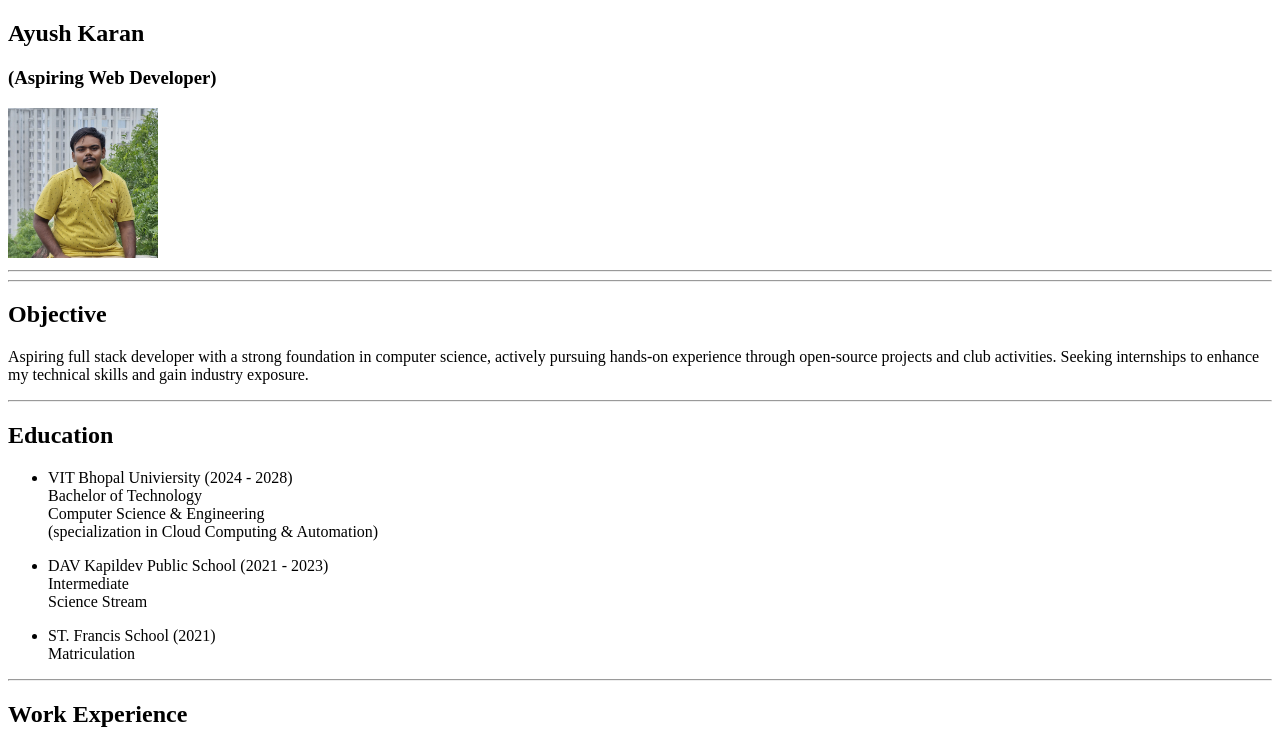
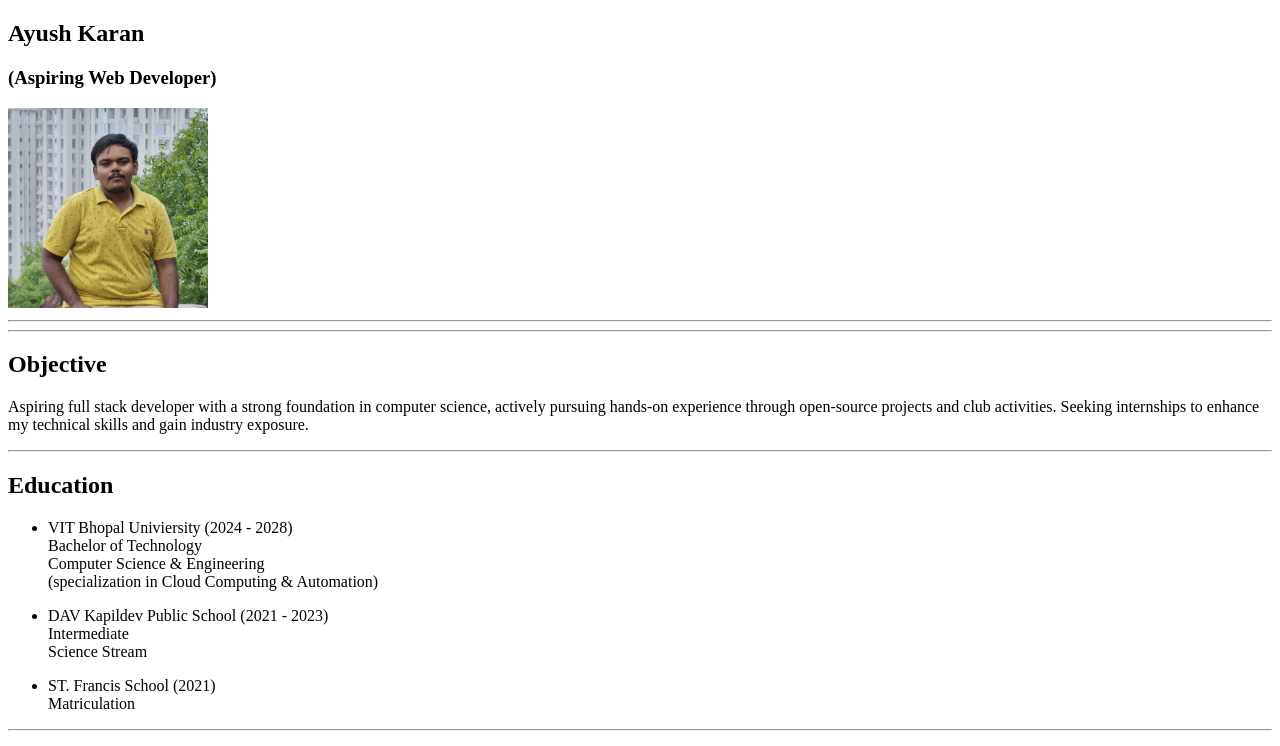
Before and after one commit to Ayush07571/Capstone-Project-Portfolio-, a plain HTML site: page index.html in a window 1280 px wide. Shown: the top 746 px of the page. Drawn offline with Linux system fonts and the light colour scheme.

Commit message:
Update index.html

```diff
--- a/index.html
+++ b/index.html
@@ -9,7 +9,7 @@
     <section>
       <h1>Ayush Karan</h1>
       <h3>(Aspiring Web Developer)</h3>
-      <img src="./Assets/me.jpg" height="150" />
+      <img src="./Assets/me.jpg" height="200" />
     </section>
     <hr />
     <hr />
```
